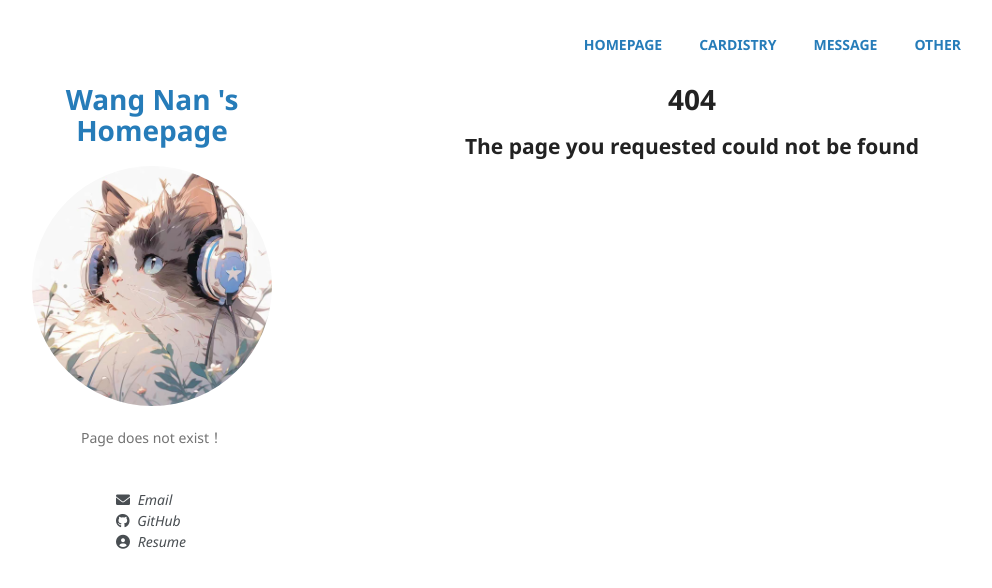
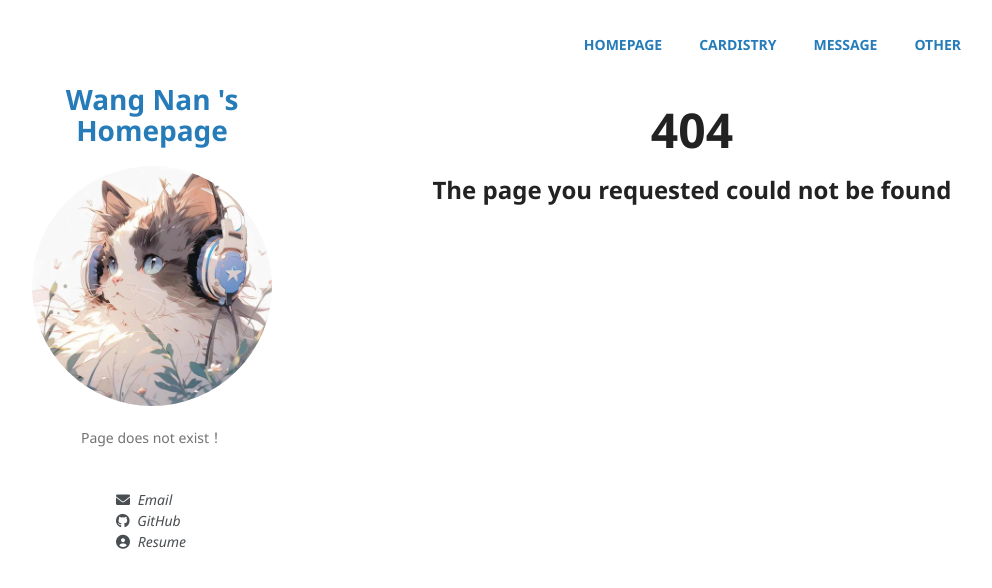
Before and after one commit to theFool-wn/theFool-wn.github.io, a Jekyll site: the page built from 404.html, in a window 1280 px wide and 900 px high. Shown: the top 588 px of the window, without its empty margins (128-1120 px from the left). Built offline with Jekyll 4.4.1, drawn with Linux system fonts in a browser that asks for light colours.

Commit message:
Update 404.html

```diff
--- a/404.html
+++ b/404.html
@@ -15,7 +15,9 @@ permalink: /404/
 
 </head>
 -->
-
-<h1 align = "center" style = "color: #222222">404</h1>
-
-<h2 align = "center" style = "color: #222222">The page you requested could not be found</h2>
+<p></p>
+<p></p>
+<h1 align = "center" style = "color: #222222; font-size: xxx-large">404</h1>
+<p></p>
+<p></p>
+<h2 align = "center" style = "color: #222222; font-size: x-large">The page you requested could not be found</h2>
```
